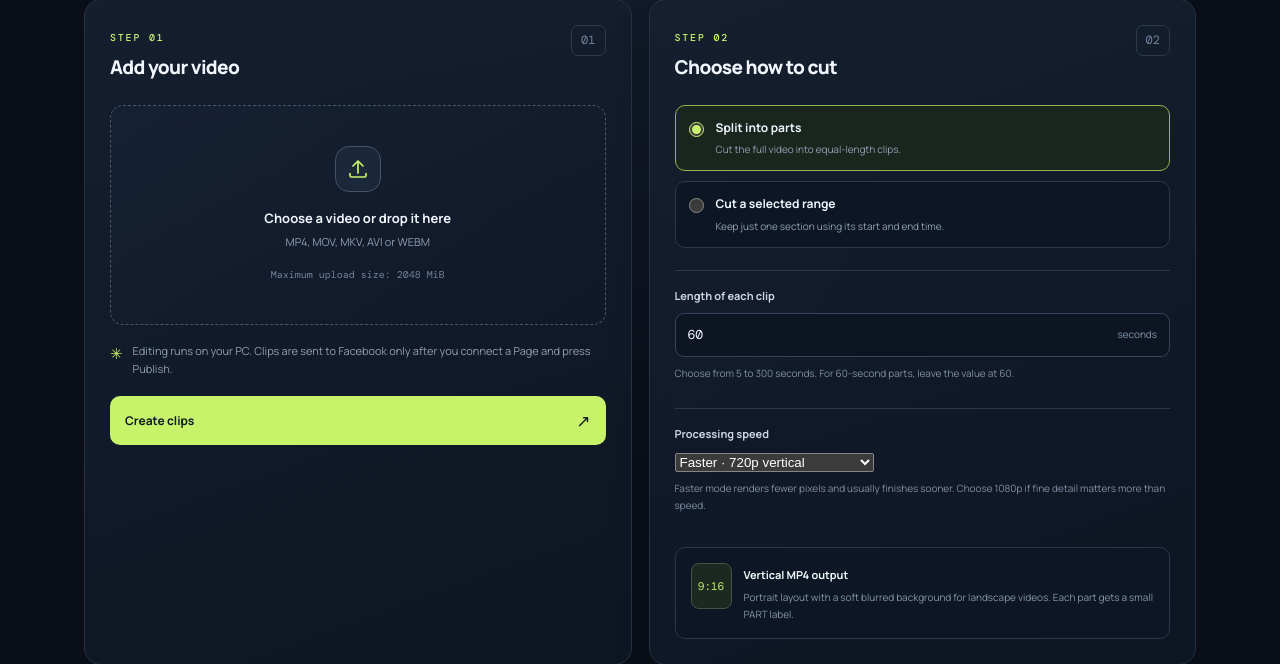
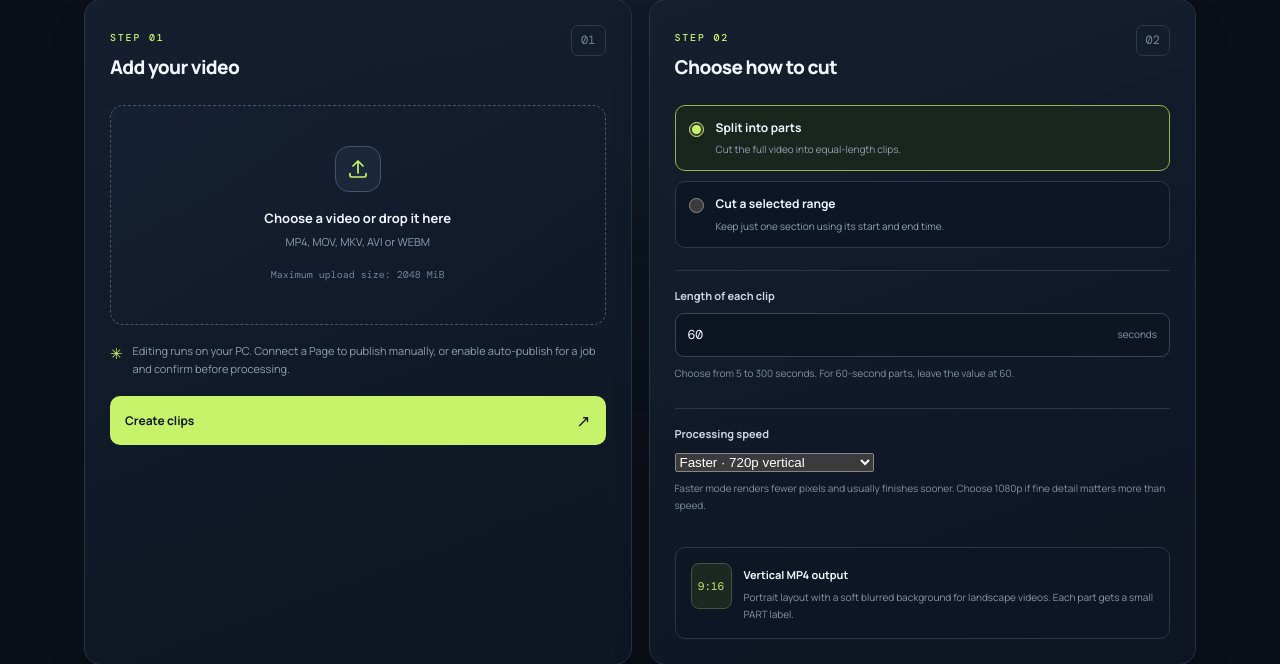
Before and after one commit to adii87s/Facebook-Video-Splitter, a FastAPI app: page / in a window 1280 px wide. Shown: the part 491-1155 px from the top of the page. Run offline with FastAPI, Linux system fonts and the light colour scheme; data that the repository does not hold is empty; some libraries are stand-ins or nearby versions.

Commit message:
Clarify optional automatic publishing in the upload panel

```diff
--- a/app/templates/index.html
+++ b/app/templates/index.html
@@ -43,7 +43,7 @@
               <div class="source-preview-heading"><span>Original video</span><span id="sourceDurationLabel">Duration —</span></div>
               <video id="sourcePreview" controls preload="metadata"></video>
             </div>
-            <div class="processing-note"><span class="note-lock">✳</span><span>Editing runs on your PC. Clips are sent to Facebook only after you connect a Page and press Publish.</span></div>
+            <div class="processing-note"><span class="note-lock">✳</span><span>Editing runs on your PC. Connect a Page to publish manually, or enable auto-publish for a job and confirm before processing.</span></div>
             <button class="button button-primary full-width" type="submit" id="processButton"><span>Create clips</span><span class="button-arrow">↗</span></button>
           </form>
         </div>
```
